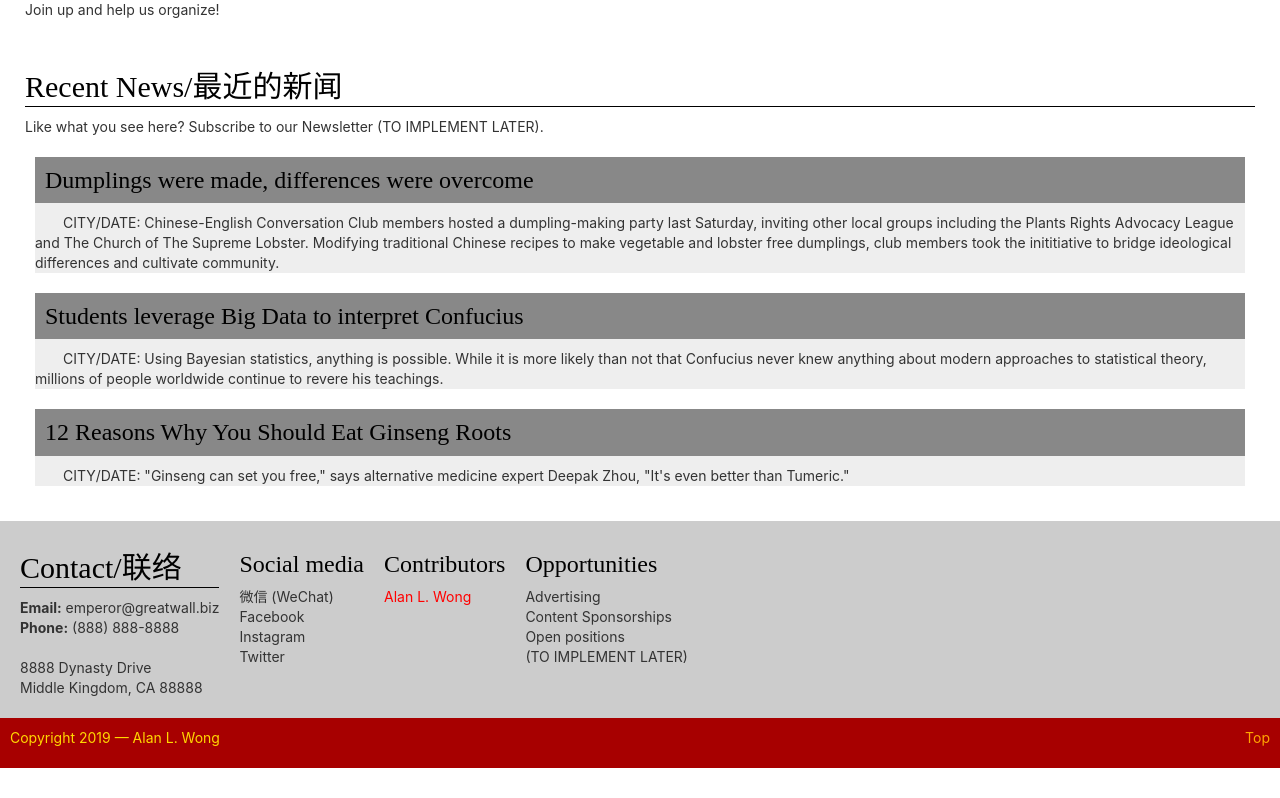
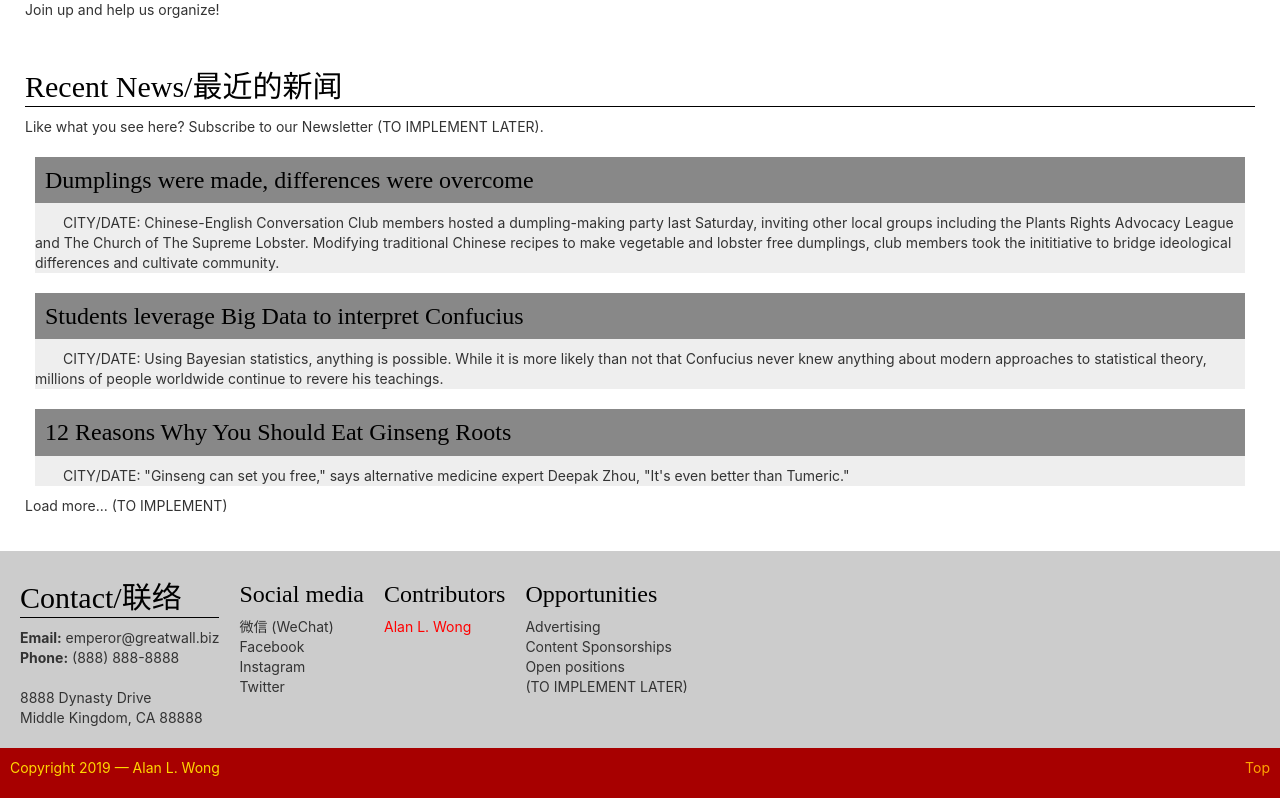
Before and after one commit to captainalan/chinese-conversation, a React (Create React App) app: page / in a window 1280 px wide. Shown: the part 837-1635 px from the top of the page. Before the commit the page ends 1605 px from the top, so only its background shows below. Built offline with nearby package versions, Linux system fonts and the light colour scheme; a web font is replaced by a local one.

Commit message:
Added Next Actions. Planning improvements for news stories component.

```diff
--- a/src/App.js
+++ b/src/App.js
@@ -111,6 +111,7 @@ const News = props =>
     <h2>Recent News/最近的新闻</h2>
     <p>Like what you see here? Subscribe to our Newsletter (TO IMPLEMENT LATER).</p>
     {props.stories ? props.stories.map(NewsStory) : <p>No stories found.</p>}
+    <p>Load more... (TO IMPLEMENT) </p>
   </div>
 
 const NewsStory = story =>
```
Also changed, not shown: 1 other file (tests, documents, lock files or other folders).
